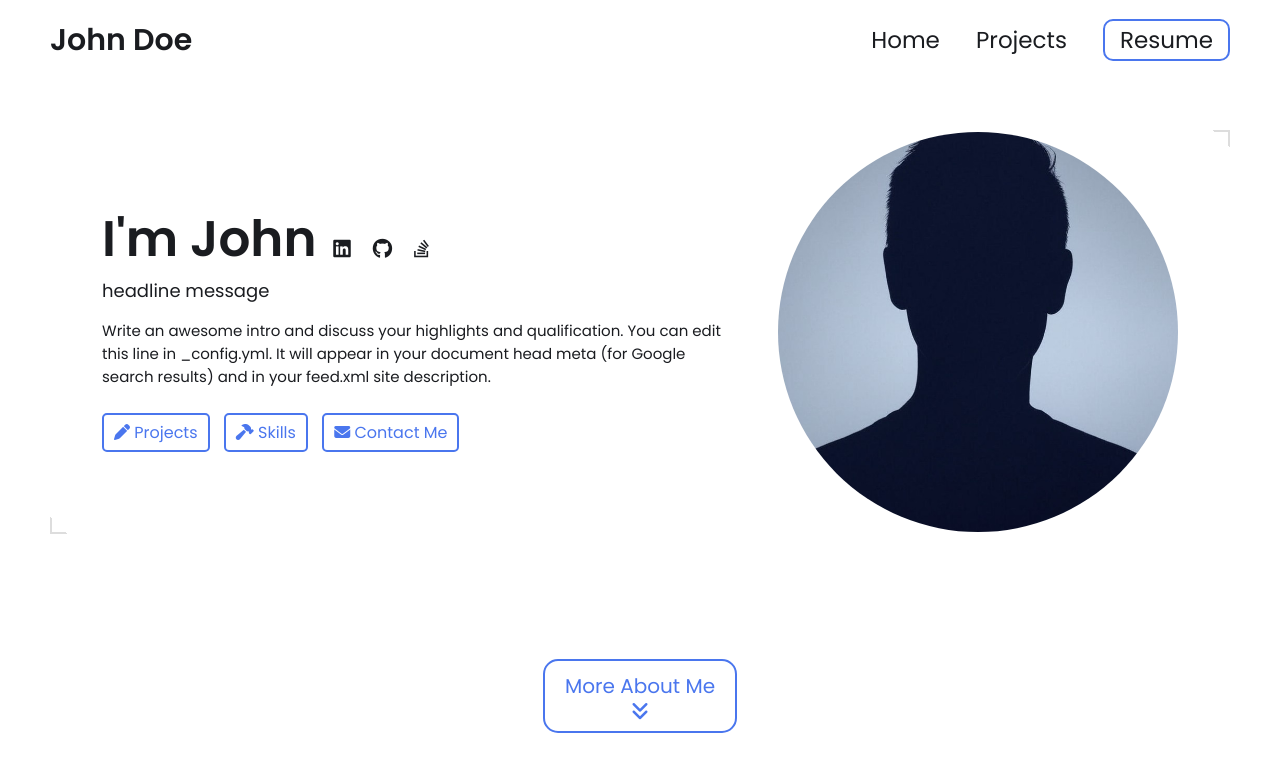
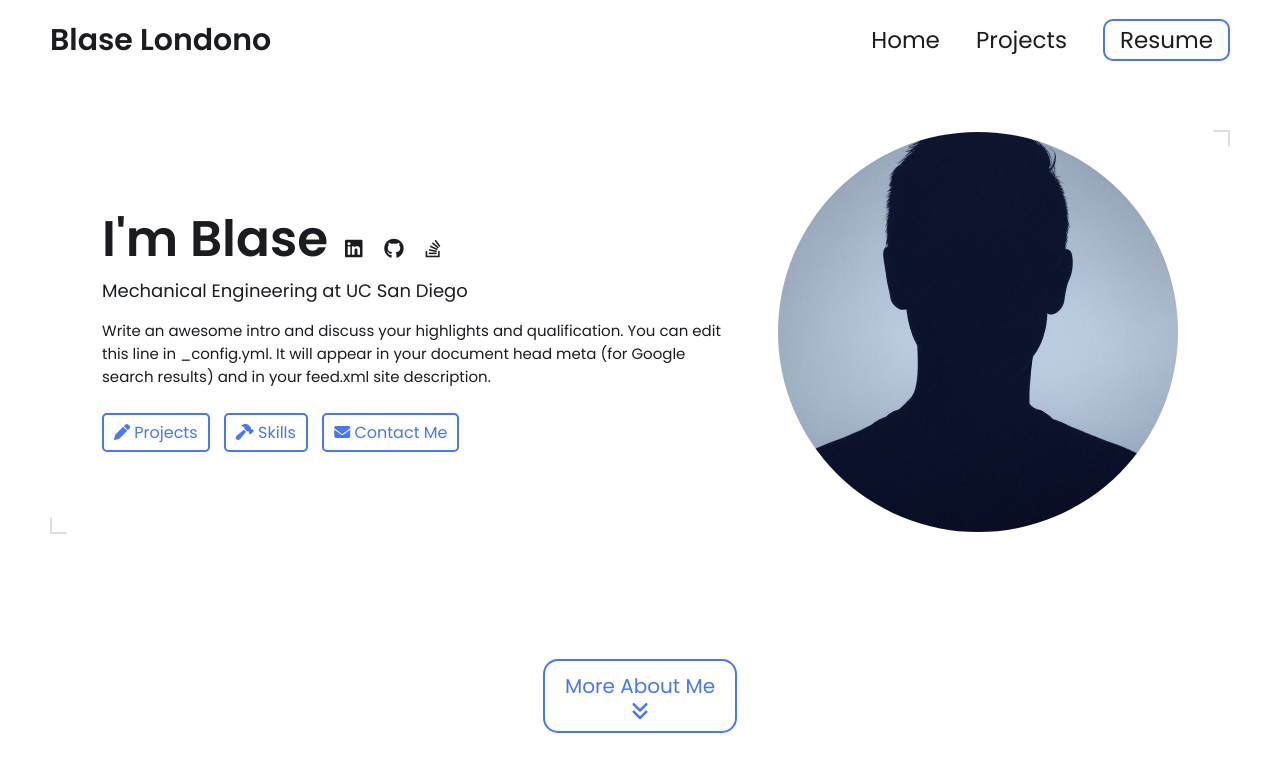
Before and after one commit to blasejlondono/blasejlondono.github.io, a Jekyll site: the page built from index.html, in a window 1280 px wide and 900 px high. Shown: the top 772 px of the window. Built offline with Jekyll 4.4.1, drawn with Linux system fonts in a browser that asks for light colours.

Commit message:
Update _config.yml

```diff
--- a/_config.yml
+++ b/_config.yml
@@ -7,13 +7,13 @@
 
 # Main Page Setup
 
-title: John Doe's Portfolio # This is what shows up in the tab of the browser
+title: Blase Londono's Portfolio # This is what shows up in the tab of the browser
 
 
 
 # Hero Section
-name: John Doe
-headline: headline message
+name: Blase Londono
+headline: Mechanical Engineering at UC San Diego
 description: >- # dont remove this line. this will ignore all new lines until the next section
   Write an awesome intro and discuss your highlights and qualification. You can edit this
   line in _config.yml. It will appear in your document head meta (for
```
